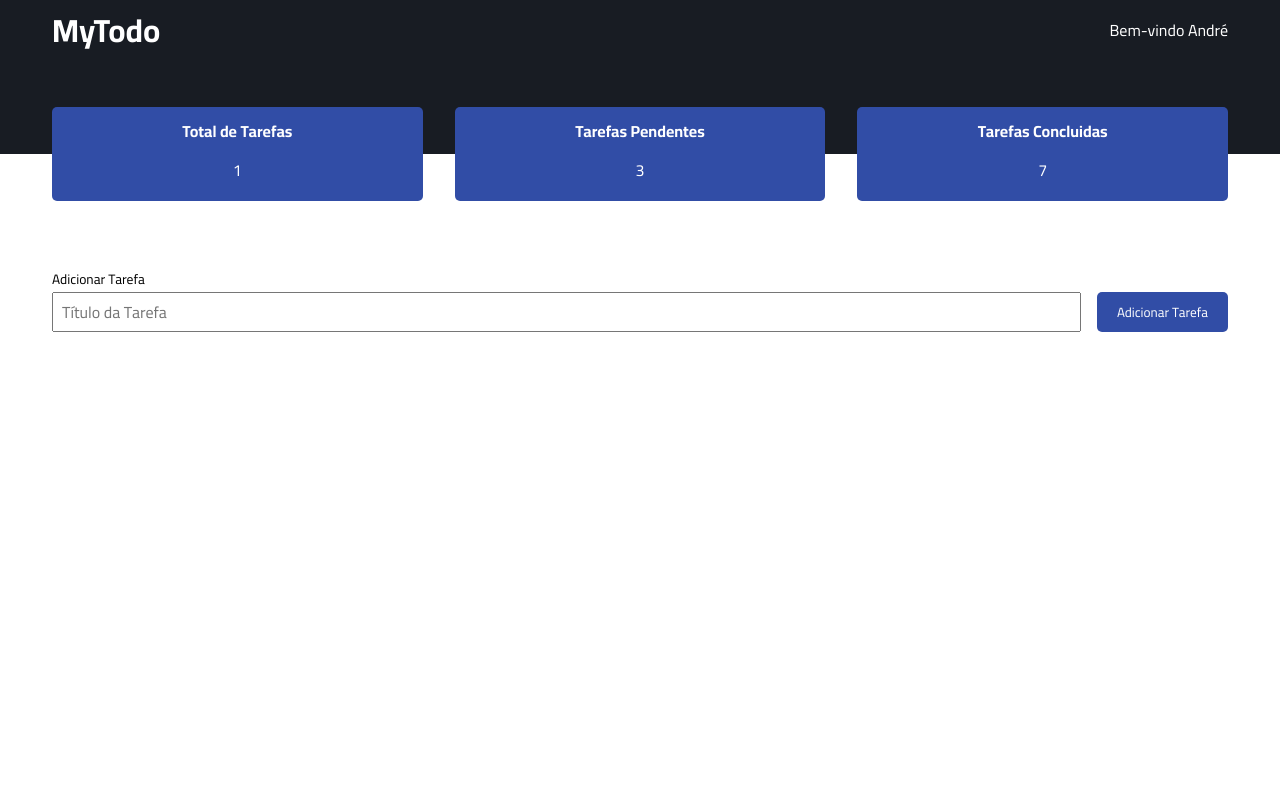
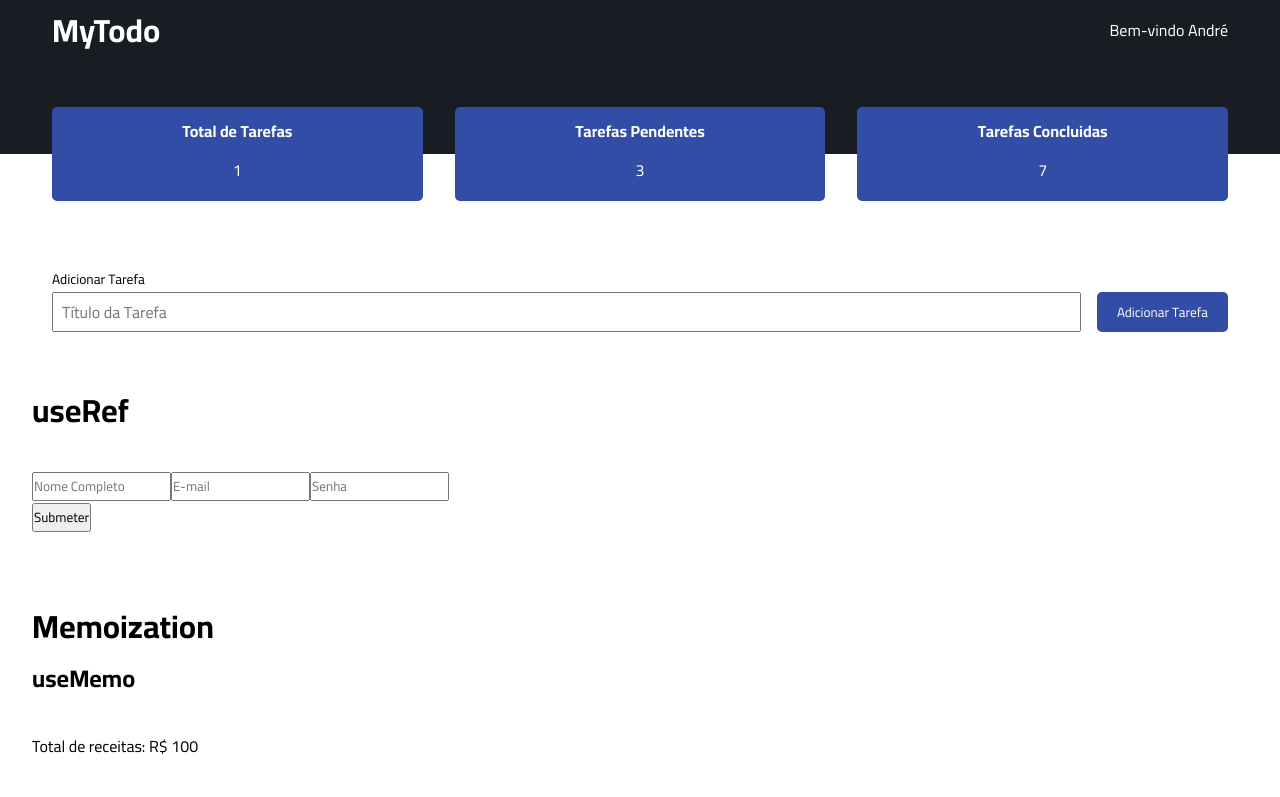
Before and after one commit to LuisAndree/todo-list-reactjs, a React (Create React App) app: page / in a window 1280 px wide. Shown: the top 797 px of the page. Built offline with nearby package versions, Linux system fonts and the light colour scheme.

Commit message:
refactor: imports

```diff
--- a/src/App.tsx
+++ b/src/App.tsx
@@ -1,9 +1,9 @@
-import React, { useEffect, useState } from 'react';
-import { Header } from './components/Header/Header.tsx';
-import { Task } from './components/Tasks/Tasks.tsx';
-import { Counter } from './components/Counter/Counter.tsx'
+import { Header } from './components/Header/Header';
+import { Task } from './components/Tasks/Tasks';
 
 import "./styles/global.css"
+import { Refs } from './components/Concepts/Refs';
+import { Memoization } from './components/Concepts/Memoization';
 
 
 function App() {
@@ -27,6 +27,11 @@ function App() {
     <>
       <Header></Header>
       <Task></Task>
+      <Refs></Refs>
+      <Memoization financialData={{
+        incomes: [50, 20, 30],
+        outcomes: [5, 8, 4]
+      }}></Memoization>
 
       {/* <button onClick={()=> setToggle(!toggle) }>Toggle</button> */}
     </>
--- a/src/index.tsx
+++ b/src/index.tsx
@@ -1,6 +1,5 @@
-import React from 'react';
 import ReactDOM from 'react-dom/client';
-import App from '../src/App.tsx';
+import App from '../src/App';
 
 const root = ReactDOM.createRoot(
   document.getElementById('root') as HTMLElement
```
